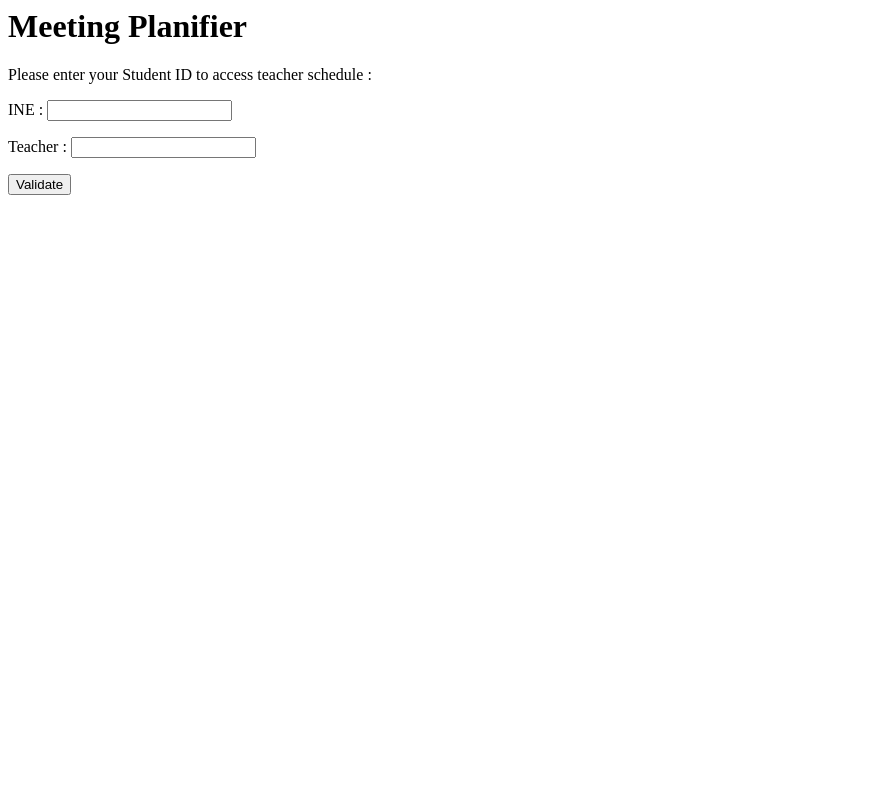
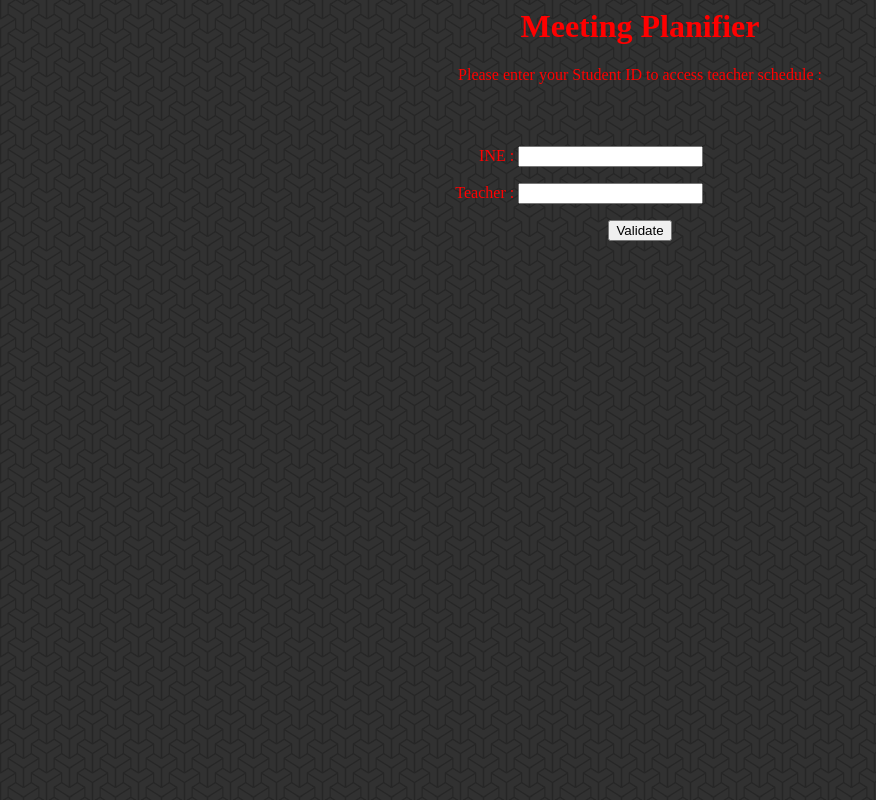
Before and after one commit to flotan11/Schedule, a PHP site: page / in a window 1280 px wide. Shown: the whole page, without its empty margins (0-876 px from the left). Run offline with PHP 8.4, Linux system fonts and the light colour scheme.

Commit message:
Upgrade design index.php

```diff
--- /dev/null
+++ b/css/style.css
@@ -0,0 +1,16 @@
+html{
+	background-image: url('../img/eche.png');
+	background-repeat: repeat;
+	text-align: center;
+	color: #FF0000;
+}
+
+form{
+	padding-right: 45%;
+	text-align: right;
+}
+
+#presentation{
+	padding-bottom: 30px;
+	text-align: center;
+}
--- a/index.php
+++ b/index.php
@@ -1,16 +1,20 @@
 <html>
+<head>
+<link rel="stylesheet" href="css/style.css" type="text/css"/>
+</head>
 <header>
+
 	<title>Meeting Plannifier</title>
 </header>
 <body>
-<div name="presentation">
+<div id="presentation">
 <h1><strong>Meeting Planifier</strong></h1>
 <p>Please enter your Student ID to access teacher schedule :</p>
 </div>
 <form method="POST" action="log.php">
 	<p>INE : <input type="text" name="INE"/></p>
 	<p>Teacher : <input type="text" name="INP"/></p>
-	<button>Validate</button>
 </form>
+<button>Validate</button>
 </body>
 </html>
```
Also changed, not shown: img/eche.png (added).
